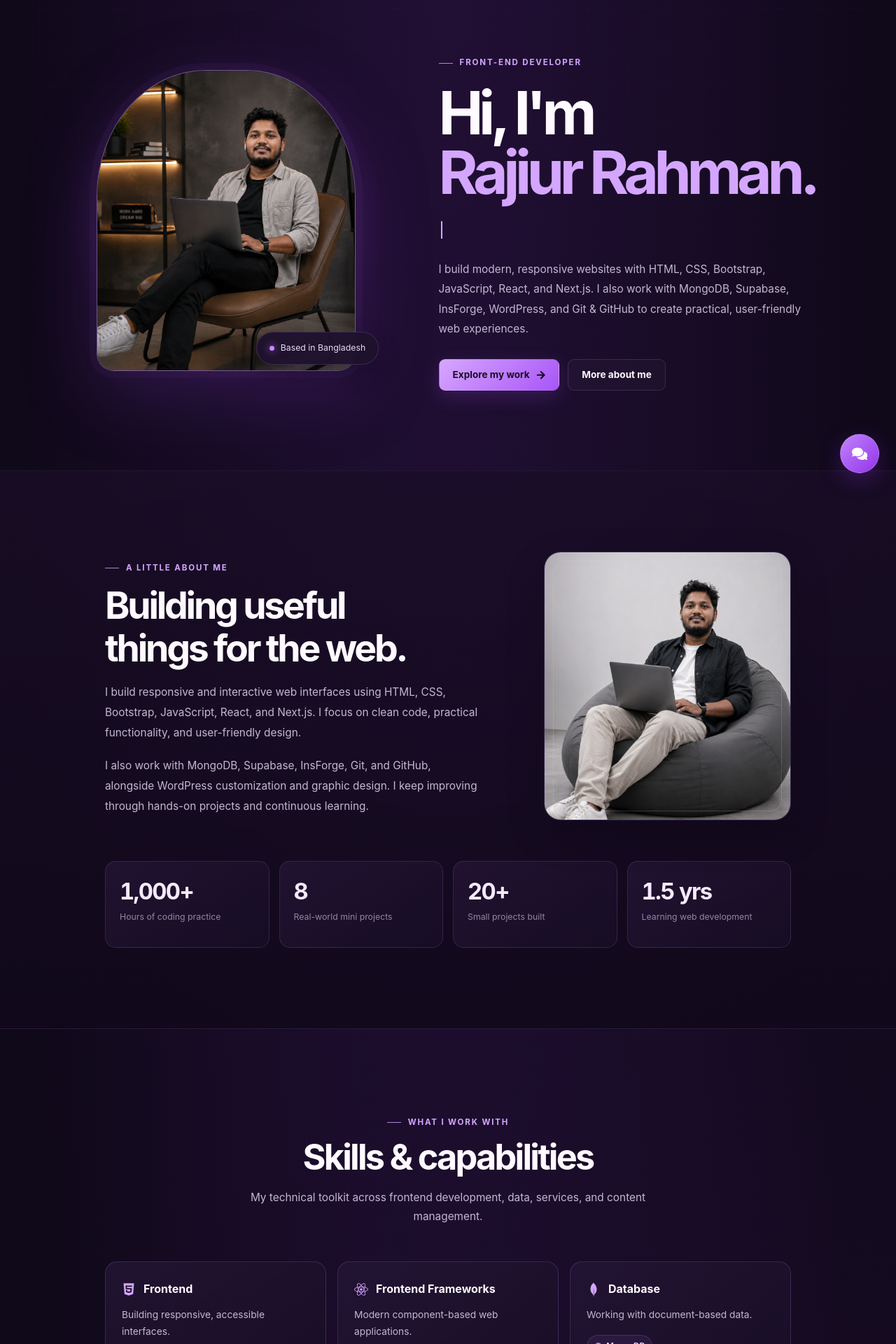
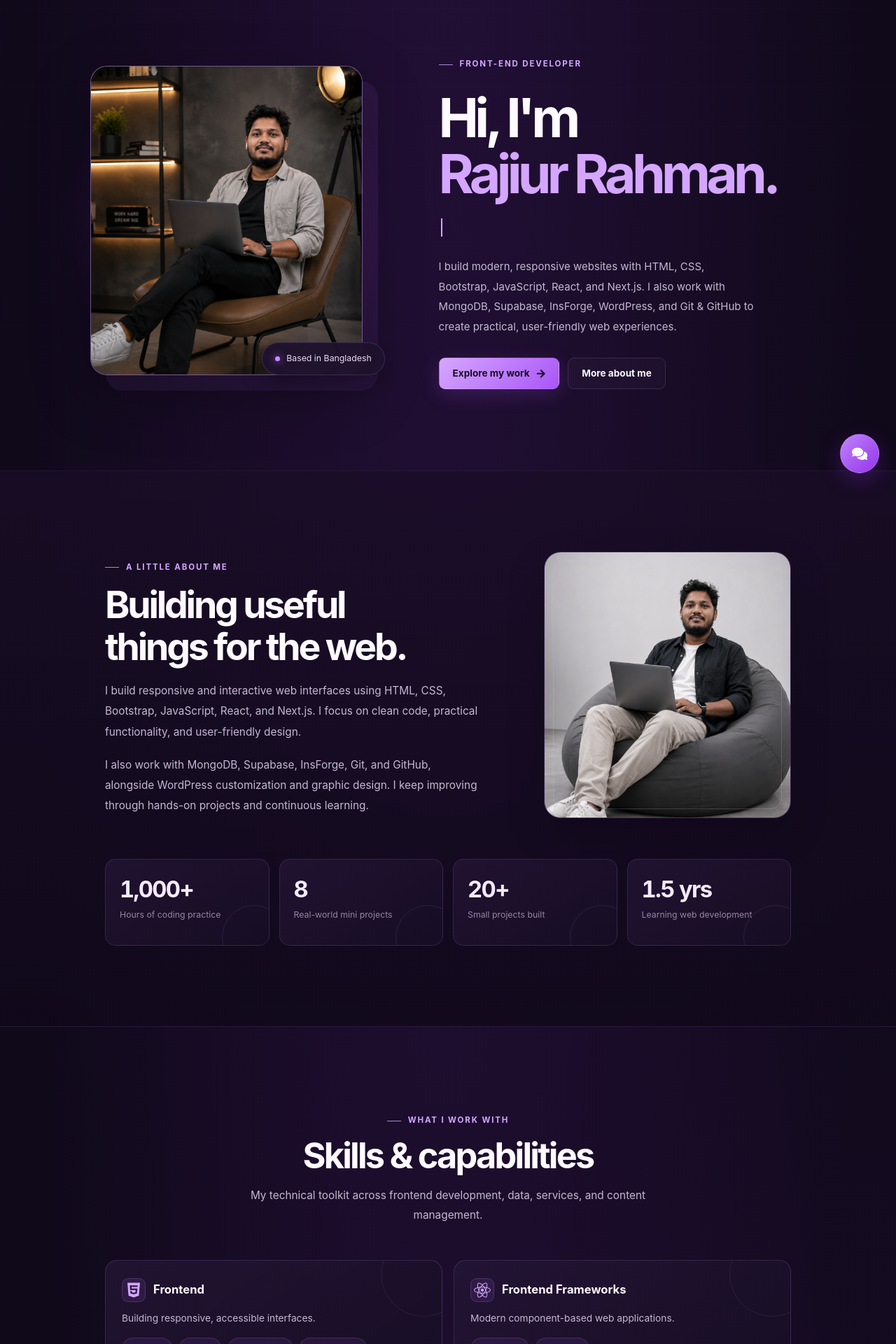
Before and after one commit to rajiur-developer/portfolio, a Next.js app: page / in a window 1280 px wide. Shown: the part 100-2020 px from the top of the page at 70% size. Built offline with nearby package versions, Linux system fonts and the light colour scheme.

Commit message:
Match portfolio sections to the seven visual reference designs

```diff
--- a/app/globals.css
+++ b/app/globals.css
@@ -511,3 +511,78 @@ body::before {
   .project-preview { height: 205px; min-height: 205px; }
   .project-info { padding: 20px; }
 }
+
+
+/* Reference gallery alignment: editorial hero, image-led work cards, clean split layouts */
+.hero-copy .eyebrow { margin-bottom: 12px; }
+.hero-copy h1 { font-size: clamp(3.15rem, 6.1vw, 4.8rem); line-height: 1.04; }
+.hero-copy h2 { margin-top: 15px; }
+.hero-copy p { max-width: 48ch; font-size: .94rem; line-height: 1.9; }
+.hero-buttons { margin-top: 30px; }
+.avatar-frame {
+  width: min(390px, 91%);
+  aspect-ratio: .88;
+  border-radius: 24px;
+  background: linear-gradient(145deg, #352047, #1b1028);
+  box-shadow: 22px 22px 0 rgba(182,108,255,.075), 0 28px 85px rgba(0,0,0,.28);
+}
+.avatar { object-position: center 20%; }
+.hero-visual::before { width: 112%; opacity: .85; }
+.availability { right: -3%; bottom: 5%; }
+
+.about-grid { align-items: center; }
+.about-copy h2 { max-width: 13ch; }
+.about-image { max-width: 390px; justify-self: end; }
+.about-image img { aspect-ratio: 1 / 1.08; }
+.stats { grid-template-columns: repeat(4,minmax(0,1fr)); }
+.stat { position: relative; overflow: hidden; }
+.stat::after {
+  position: absolute; right: -25px; bottom: -35px; width: 90px; height: 90px;
+  border: 1px solid rgba(198,153,255,.12); border-radius: 50%; content: "";
+}
+
+.skills-grid { grid-template-columns: repeat(2,minmax(0,1fr)); }
+.skill { position: relative; overflow: hidden; min-height: 190px; }
+.skill::after {
+  position: absolute; top: -42px; right: -35px; width: 120px; height: 120px;
+  border: 1px solid rgba(198,153,255,.10); border-radius: 50%; content: "";
+  pointer-events: none;
+}
+.skill h3 { font-size: 1.04rem; }
+.skill h3 svg { width: 24px; height: 24px; padding: 4px; box-sizing: content-box; border: 1px solid rgba(198,153,255,.18); border-radius: 9px; background: rgba(182,108,255,.1); }
+
+.projects-grid { align-items: stretch; }
+.project { display: flex; flex-direction: column; }
+.project-preview { height: 245px; min-height: 245px; }
+.project-info { display: flex; flex: 1; flex-direction: column; align-items: flex-start; }
+.project-info p { max-width: 52ch; }
+.project-tags { margin-top: 17px; }
+.project-button { margin-top: auto; }
+.project-link { margin-top: 17px; }
+
+.experience-layout { align-items: start; }
+.experience-intro { position: sticky; top: 115px; }
+.timeline-item { box-shadow: 0 12px 34px rgba(0,0,0,.10); }
+.timeline-item h3 { font-size: 1.08rem; }
+
+.contact-grid { align-items: stretch; }
+.contact-copy { padding: clamp(0px, 2vw, 20px) 0; }
+.contact-details { align-self: center; }
+.form-row { grid-template-columns: repeat(2,minmax(0,1fr)); }
+
+@media (max-width: 900px) {
+  .hero { grid-template-columns: .9fr 1.1fr; }
+  .hero-copy h1 { font-size: clamp(2.8rem, 6vw, 4rem); }
+  .experience-intro { position: static; }
+}
+@media (max-width: 680px) {
+  .hero { grid-template-columns: 1fr; }
+  .hero-copy { grid-column: 1; grid-row: 1; }
+  .hero-visual { grid-column: 1; grid-row: 2; }
+  .avatar-frame { width: min(300px,78%); box-shadow: 12px 12px 0 rgba(182,108,255,.075), 0 20px 65px rgba(0,0,0,.25); }
+  .about-image { justify-self: start; max-width: 100%; }
+  .stats { grid-template-columns: repeat(2,minmax(0,1fr)); }
+  .skills-grid { grid-template-columns: 1fr; }
+  .project-preview { height: 220px; min-height: 220px; }
+  .form-row { grid-template-columns: 1fr; }
+}
```
